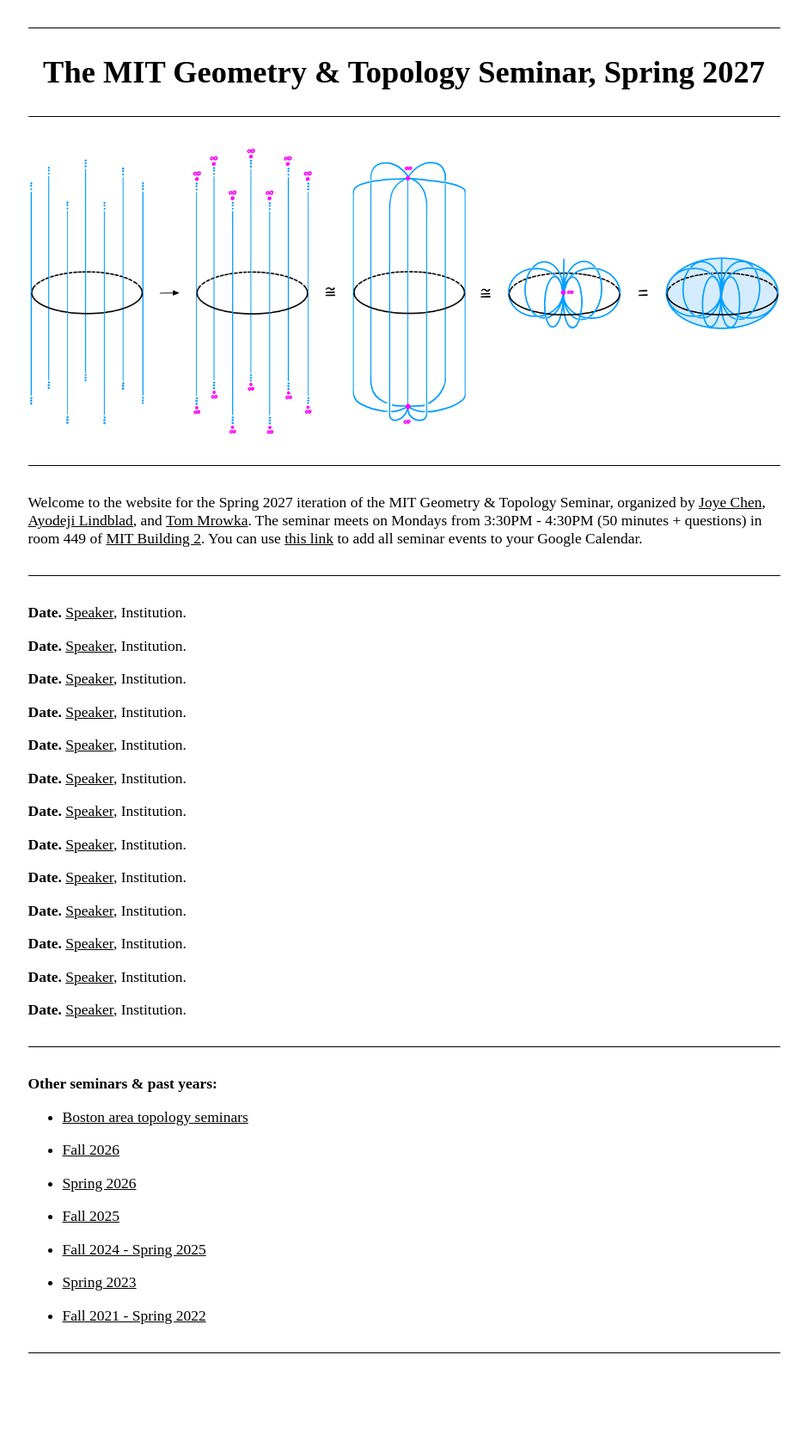
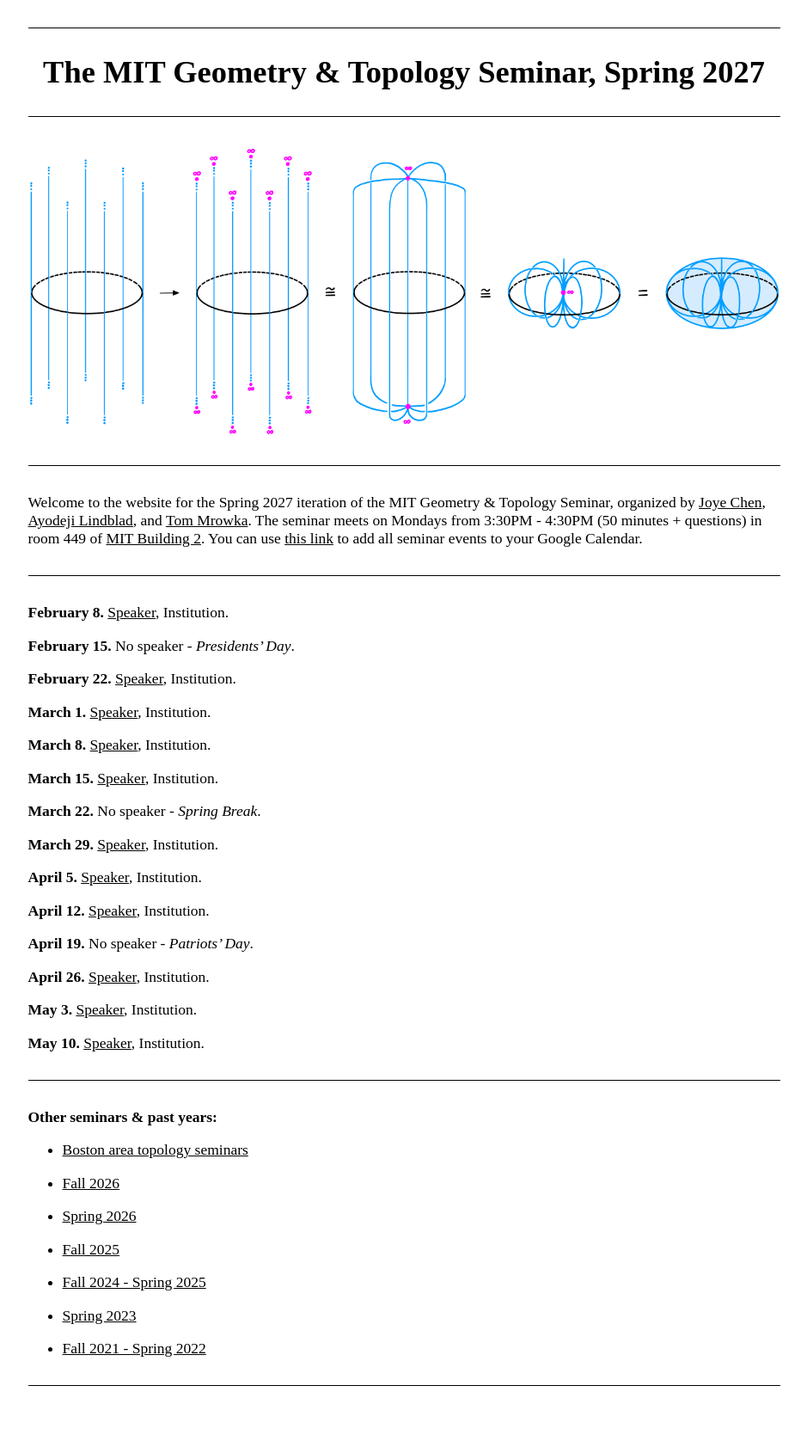
Before and after one commit to AyodejiLindblad/AyodejiLindblad.github.io, a Jekyll site: the page built from seminars/MIT-G&T-SP27/index.md, in a window 1280 px wide. Shown: the whole page at 86% size, without its empty margins (170-1109 px from the left). Built offline with Jekyll 4.4.1, drawn with Linux system fonts in a browser that asks for light colours; some web fonts are replaced; before the commit the page ends 1644 px from its top, so only the background shows below that.

Commit message:
Update seminar dates and add no speaker notes

```diff
--- a/seminars/MIT-G&T-SP27/index.md
+++ b/seminars/MIT-G&T-SP27/index.md
@@ -38,31 +38,33 @@ Welcome to the website for the Spring 2027 iteration of the MIT Geometry & Topol
 
 ---
 
-**Date.** [Speaker](), Institution.
+**February 8.** [Speaker](), Institution.
 
-**Date.** [Speaker](), Institution.
+**February 15.** No speaker - *Presidents' Day*.
 
-**Date.** [Speaker](), Institution.
+**February 22.** [Speaker](), Institution.
 
-**Date.** [Speaker](), Institution.
+**March 1.** [Speaker](), Institution.
 
-**Date.** [Speaker](), Institution.
+**March 8.** [Speaker](), Institution.
 
-**Date.** [Speaker](), Institution.
+**March 15.** [Speaker](), Institution.
 
-**Date.** [Speaker](), Institution.
+**March 22.** No speaker - *Spring Break*.
 
-**Date.** [Speaker](), Institution.
+**March 29.** [Speaker](), Institution.
 
-**Date.** [Speaker](), Institution.
+**April 5.** [Speaker](), Institution.
 
-**Date.** [Speaker](), Institution.
+**April 12.** [Speaker](), Institution.
 
-**Date.** [Speaker](), Institution.
+**April 19.** No speaker - *Patriots' Day*.
 
-**Date.** [Speaker](), Institution.
+**April 26.** [Speaker](), Institution.
 
-**Date.** [Speaker](), Institution.
+**May 3.** [Speaker](), Institution.
+
+**May 10.** [Speaker](), Institution.
 
 ---
 
```
